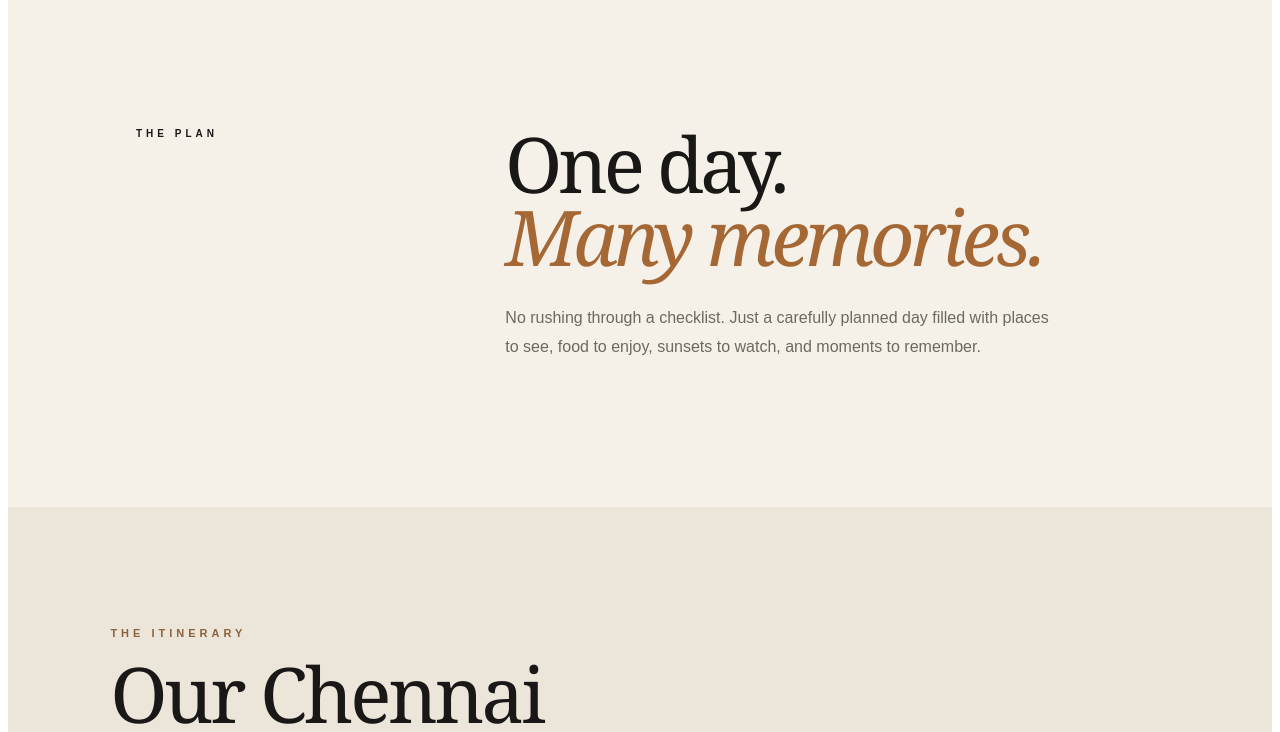
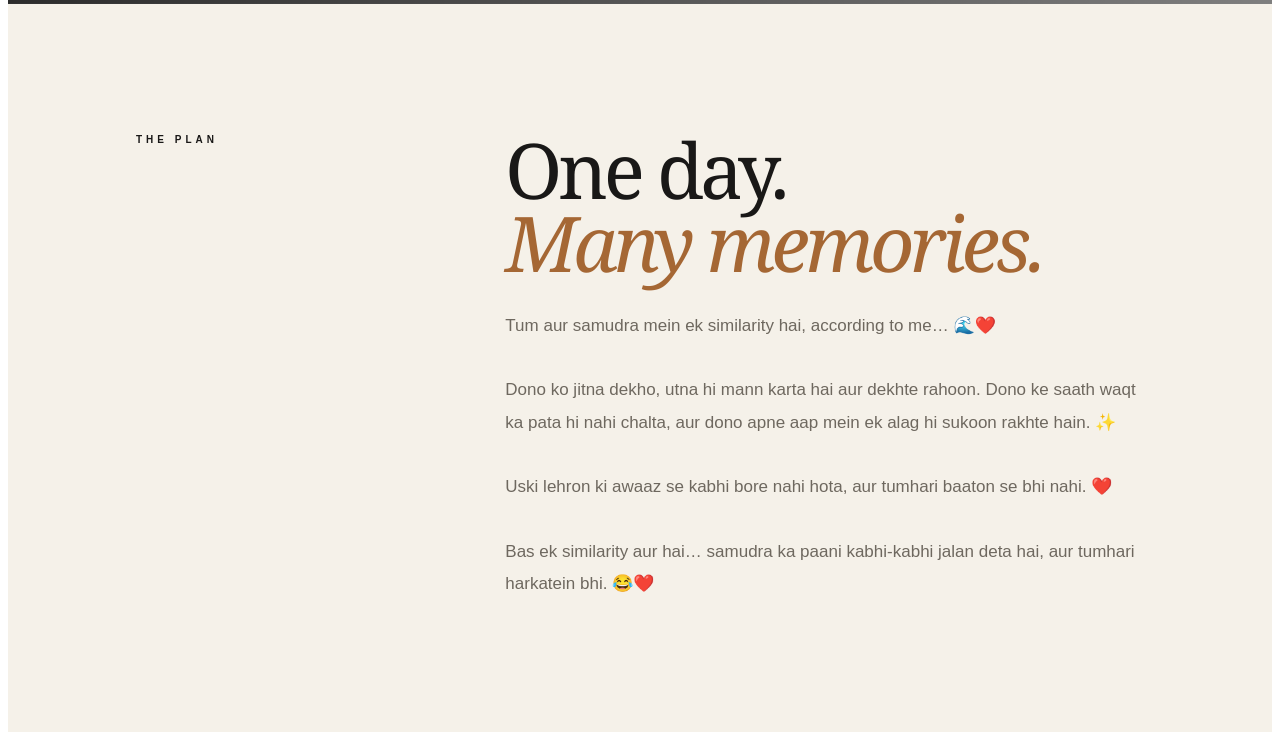
Before and after one commit to Kshitij12112003/chennai-itinerary, a Next.js app: page / in a window 1280 px wide. Shown: the part 859-1591 px from the top of the page. Built offline with nearby package versions, Linux system fonts and the light colour scheme; grey boxes are pictures that could not be loaded.

Commit message:
Update page.tsx

```diff
--- a/app/page.tsx
+++ b/app/page.tsx
@@ -106,17 +106,16 @@ const places = [
 
 export default function Page() {
   const [selected, setSelected] = useState<number | null>(null);
-
   const [showTicket, setShowTicket] = useState(false);
-
   const [completed, setCompleted] = useState<number[]>([]);
-
   const [celebration, setCelebration] = useState(false);
 
   const completedCount = completed.length;
-
   const allCompleted = completedCount === places.length;
 
+  /*
+   * MARK LOCATION COMPLETE
+   */
   const toggleComplete = (index: number) => {
     const alreadyCompleted = completed.includes(index);
 
@@ -133,6 +132,9 @@ export default function Page() {
     smallCelebration();
   };
 
+  /*
+   * SMALL CONFETTI / PARTICLE EFFECT
+   */
   const smallCelebration = () => {
     const amount = 35;
 
@@ -167,6 +169,9 @@ export default function Page() {
     }
   };
 
+  /*
+   * BIG FINAL CELEBRATION
+   */
   const finalCelebration = () => {
     if (!allCompleted) return;
 
@@ -209,6 +214,9 @@ export default function Page() {
     }, 1800);
   };
 
+  /*
+   * ESCAPE KEY CLOSES CELEBRATION
+   */
   useEffect(() => {
     const handleKey = (event: KeyboardEvent) => {
       if (event.key === "Escape") {
@@ -287,10 +295,6 @@ export default function Page() {
             Dear Disha <span>♥</span>
           </p>
 
-          {/* =========================
-              UPDATED MESSAGE
-          ========================== */}
-
           <p className="heroText">
             Aaj ka din tumhara hai — aur ye din kabhi wapas nahi aayega.
             Toh sab kuch bhool jao, saari tension chhod do, aur is din ka
@@ -344,10 +348,20 @@ export default function Page() {
           </h2>
 
           <p>
-            No rushing through a checklist.
-            Just a carefully planned day filled with
-            places to see, food to enjoy, sunsets to watch,
-            and moments to remember.
+            Tum aur samudra mein ek similarity hai, according to me… 🌊❤️
+            <br />
+            <br />
+            Dono ko jitna dekho, utna hi mann karta hai aur dekhte rahoon.
+            Dono ke saath waqt ka pata hi nahi chalta, aur dono apne aap mein
+            ek alag hi sukoon rakhte hain. ✨
+            <br />
+            <br />
+            Uski lehron ki awaaz se kabhi bore nahi hota, aur tumhari baaton
+            se bhi nahi. ❤️
+            <br />
+            <br />
+            Bas ek similarity aur hai… samudra ka paani kabhi-kabhi jalan
+            deta hai, aur tumhari harkatein bhi. 😂❤️
           </p>
 
         </div>
@@ -977,9 +991,11 @@ export default function Page() {
         .hero {
           min-height: 100vh;
           position: relative;
+
           display: flex;
           flex-direction: column;
           justify-content: space-between;
+
           color: white;
 
           background-image:
@@ -1011,6 +1027,7 @@ export default function Page() {
         .nav {
           position: relative;
           z-index: 2;
+
           padding: 28px 5vw;
 
           display: flex;
@@ -1024,6 +1041,7 @@ export default function Page() {
           font-size: 14px;
           font-weight: 800;
           letter-spacing: 3px;
+
           white-space: nowrap;
         }
 
@@ -1164,9 +1182,11 @@ export default function Page() {
         .heroText {
           font-size: 15px;
 
-          line-height: 1.7;
+          line-height: 1.8;
 
           opacity: 0.8;
+
+          max-width: 720px;
         }
 
         .startButton {
@@ -1265,11 +1285,11 @@ export default function Page() {
         }
 
         .intro p {
-          max-width: 550px;
-
-          font-size: 16px;
-
-          line-height: 1.8;
+          max-width: 700px;
+
+          font-size: 17px;
+
+          line-height: 1.9;
 
           color: #6e685f;
         }
@@ -1312,6 +1332,52 @@ export default function Page() {
           letter-spacing: -3px;
         }
 
+        .progressBox {
+          min-width: 170px;
+
+          text-align: center;
+        }
+
+        .progressBox > span {
+          display: block;
+
+          font-family: Georgia, serif;
+
+          font-size: 30px;
+
+          color: #8b623b;
+        }
+
+        .progressBox small {
+          display: block;
+
+          font-size: 8px;
+
+          letter-spacing: 2px;
+
+          color: #777069;
+
+          margin: 5px 0 12px;
+        }
+
+        .progressBar {
+          width: 100%;
+
+          height: 5px;
+
+          background: #d4c9b9;
+
+          overflow: hidden;
+        }
+
+        .progressFill {
+          height: 100%;
+
+          background: #a56734;
+
+          transition: width 0.5s ease;
+        }
+
         .sectionDescription {
           max-width: 280px;
 
@@ -1320,52 +1386,6 @@ export default function Page() {
           color: #6d675f;
 
           font-size: 14px;
-        }
-
-        .progressBox {
-          min-width: 170px;
-
-          text-align: center;
-        }
-
-        .progressBox > span {
-          display: block;
-
-          font-family: Georgia, serif;
-
-          font-size: 30px;
-
-          color: #8b623b;
-        }
-
-        .progressBox small {
-          display: block;
-
-          font-size: 8px;
-
-          letter-spacing: 2px;
-
-          color: #777069;
-
-          margin: 5px 0 12px;
-        }
-
-        .progressBar {
-          width: 100%;
-
-          height: 5px;
-
-          background: #d4c9b9;
-
-          overflow: hidden;
-        }
-
-        .progressFill {
-          height: 100%;
-
-          background: #a56734;
-
-          transition: width 0.5s ease;
         }
 
         .timeline {
@@ -2604,6 +2624,11 @@ export default function Page() {
             padding: 90px 7vw;
           }
 
+          .intro p {
+            font-size: 16px;
+            line-height: 1.8;
+          }
+
           .itinerary {
             padding: 90px 5vw;
           }
@@ -2749,6 +2774,7 @@ export default function Page() {
 
           .heroText {
             font-size: 14px;
+            line-height: 1.75;
           }
 
           .placeCard h3 {
```
